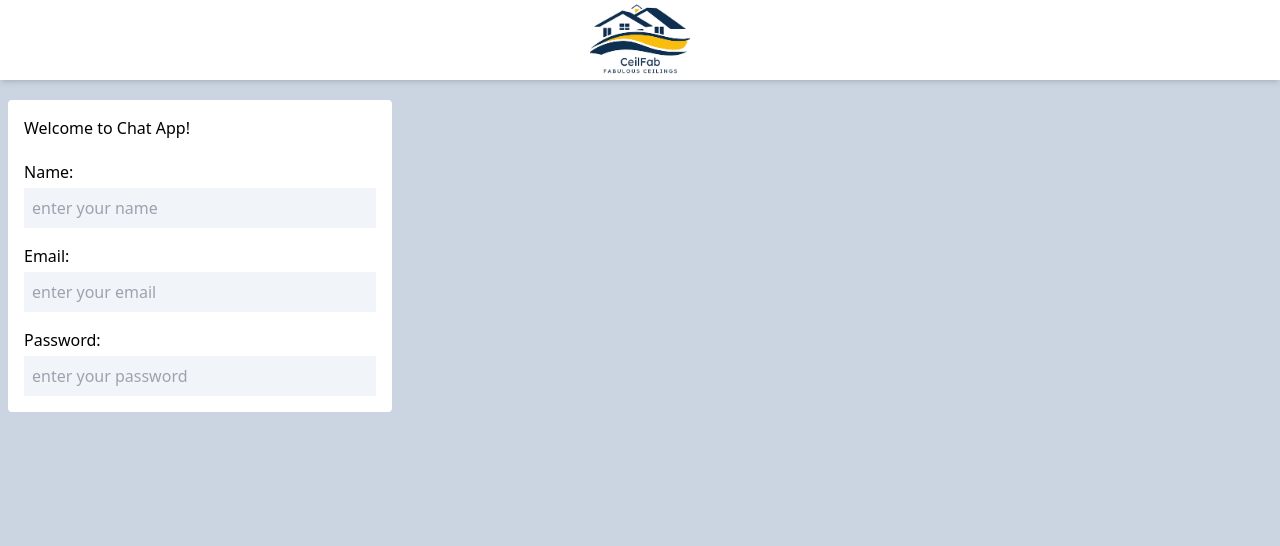
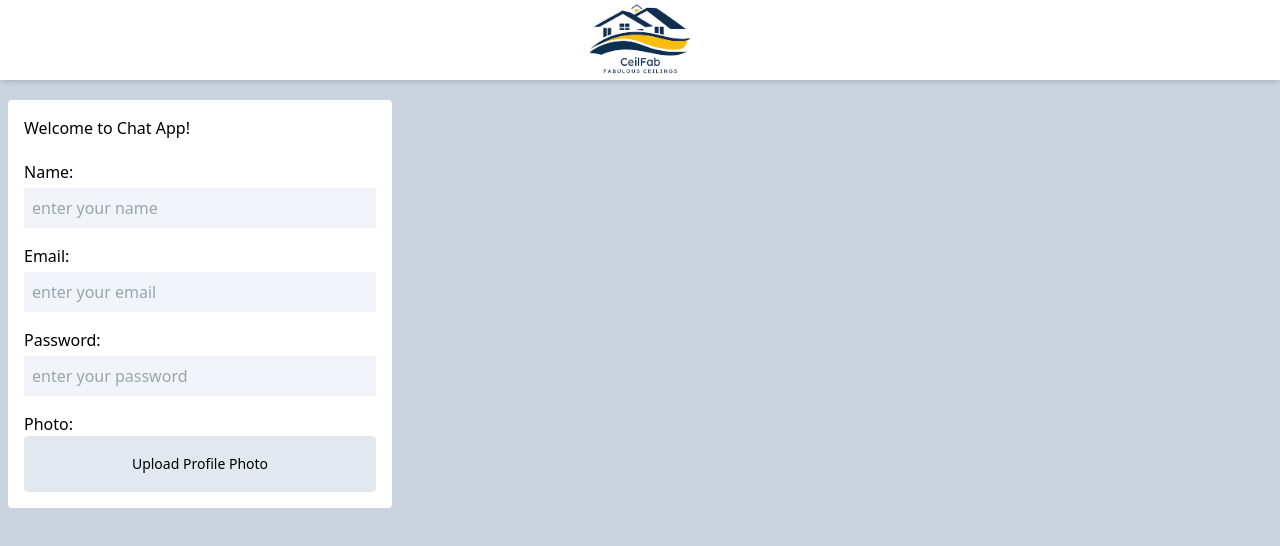
Before and after one commit to alishasedai/Js-Learning-, a React (Create React App) app in the folder chatApp/client/: page /register in a window 1280 px wide. Shown: the top 546 px of the page. Built offline with nearby package versions, Linux system fonts and the light colour scheme.

Commit message:
uploading the file and displaying the file name

```diff
--- a/chatApp/client/src/pages/RegisterPage.js
+++ b/chatApp/client/src/pages/RegisterPage.js
@@ -8,6 +8,7 @@ const RegisterPage = () => {
     password : "",
     profile_pic : ""
   })
+  const [uploadPhoto, setUploadPhoto] = useState("")
   const handleOnChange = (e) => {
     const {name,value} = e.target;
     setData((prev) => {
@@ -17,6 +18,13 @@ const RegisterPage = () => {
       }
     })
   }
+
+  const handleUploadPhoto = (e) => {
+    const file = e.target.files[0];
+
+    setUploadPhoto(file)
+  }
+  console.log('Upload Photo',uploadPhoto)
   return (
     <div className="mt-5">
       <div className="bg-white w-full max-w-sm mx-2 rounded overflow-hidden p-4">
@@ -61,6 +69,25 @@ const RegisterPage = () => {
               className="bg-slate-100 px-2 py-1 focus:outline-blue-300 h-10"
             />
           </div>
+          <div className="flex flex-col gap-1">
+            <label htmlFor="profile_pic">
+              Photo:
+              <div className="h-14 bg-slate-200 flex justify-center items-center border hover:border-blue-300 rounded">
+                <p className='text-sm'>
+                  {
+                    uploadPhoto.name ? uploadPhoto?.name : "Upload Profile Photo"
+                  }</p>
+              </div>
+            </label>
+            <input
+              type="file"
+              name="profile_pic"
+              id="profile_pic"
+              onChange={handleUploadPhoto}
+              className="bg-slate-100 px-2 py-1 focus:outline-blue-300 h-10 hidden cursor-pointer"
+
+            />
+          </div>
         </form>
       </div>
     </div>
```
